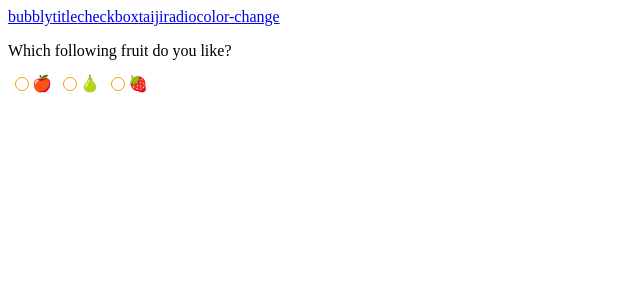
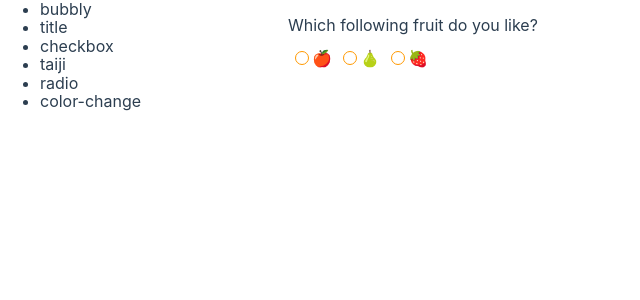
Before and after one commit to KEIUMHI/interesting-css, a Vue app: page /radio in a window 1280 px wide. Shown: the top 300 px of the page, without its empty margins (0-640 px from the left). Built offline with nearby package versions, Linux system fonts and the light colour scheme.

Commit message:
modify layout

```diff
--- a/public/index.html
+++ b/public/index.html
@@ -4,6 +4,7 @@
     <meta charset="utf-8">
     <meta http-equiv="X-UA-Compatible" content="IE=edge">
     <meta name="viewport" content="width=device-width,initial-scale=1.0">
+    <link href="https://cdn.bootcss.com/normalize/8.0.1/normalize.css" rel="stylesheet">
     <link rel="icon" href="<%= BASE_URL %>favicon.ico">
     <title>interesting-css</title>
   </head>
--- a/src/App.vue
+++ b/src/App.vue
@@ -1,6 +1,6 @@
 <template>
   <div id="app">
-    <Guide msg="Welcome to Your Vue.js App"/>
+    <Guide msg="Welcome to Your Vue.js App" />
   </div>
 </template>
 
@@ -14,5 +14,12 @@ export default {
   }
 </script>
 
-<style>
+<style lang="less">
+  #app {
+    width: 100vw;
+    height: 100vh;
+    font-family: -apple-system, BlinkMacSystemFont, Segoe UI, Roboto, Oxygen, Ubuntu, Cantarell, Fira Sans, Droid Sans, Helvetica Neue, sans-serif;
+    font-size: 16px;
+    color: #2c3e50;
+  }
 </style>
--- a/src/components/guide.vue
+++ b/src/components/guide.vue
@@ -1,20 +1,61 @@
 <template>
-   <div class="guide-ctn">
-     <router-link to="/bubbly">bubbly</router-link>
-     <router-link to="/title">title</router-link>
-     <router-link to="/checkbox">checkbox</router-link>
-     <router-link to="/taiji">taiji</router-link>
-     <router-link to="/radio">radio</router-link>
-     <router-link to="/color-change">color-change</router-link>
-     <router-view></router-view>
-   </div>
+  <ul class="guide-ctn">
+    <div class="demo-list">
+      <li v-for="(demo, index) in demos"
+          :key="index"
+          class="item"
+          @click="show(demo)">{{ demo }}</li>
+    </div>
+    <div class="demo-show">
+      <router-view></router-view>
+    </div>
+  </ul>
 </template>
 
 <script>
-export default {
-  name: 'guide'
-}
+  export default {
+    name: 'guide',
+    data() {
+      return {
+        demos: ['bubbly',
+          'title',
+          'checkbox',
+          'taiji',
+          'radio',
+          'color-change'
+        ]
+      }
+    },
+    methods: {
+      show(demo) {
+        this.$router.push(`/${demo}`)
+      }
+    }
+  }
 </script>
 
 <style lang="less" scoped>
+  .guide-ctn {
+    display: flex;
+    margin: 0;
+    height: 100%;
+  }
+
+
+  .demo-list {
+    flex: 2;
+    .item {
+      transition: color .1s;
+      cursor: pointer;
+
+      &:hover {
+        color: #3eaf7c;
+      }
+    }
+  }
+
+  .demo-show {
+    flex: 8;
+    position: relative;
+  }
 </style>
```
Lines whose indentation alone changed are shown as unchanged.
